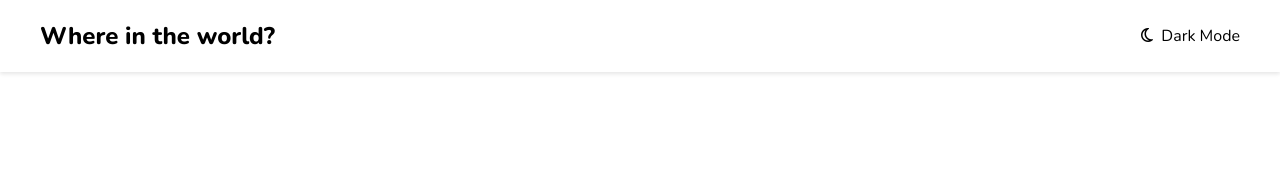
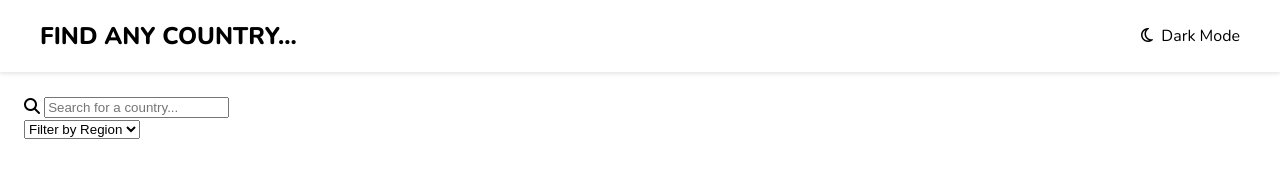
Before and after one commit to deepankar837/Country-info-using-API, a plain HTML site: page country/index.html in a window 1280 px wide. Drawn offline with nearby package versions, Linux system fonts and the light colour scheme; no server answers; a web font is replaced by a local one.

Commit message:
Update index.html

```diff
--- a/country/index.html
+++ b/country/index.html
@@ -1,31 +1,54 @@
 <!DOCTYPE html>
 <html lang="en">
-
   <head>
     <meta charset="UTF-8" />
     <meta http-equiv="X-UA-Compatible" content="IE=edge" />
     <meta name="viewport" content="width=device-width, initial-scale=1.0" />
     <title>Countries</title>
-  <link rel="stylesheet" href="https://cdnjs.cloudflare.com/ajax/libs/font-awesome/6.3.0/css/all.min.css"
+    <link
+      rel="stylesheet"
+      href="https://cdnjs.cloudflare.com/ajax/libs/font-awesome/6.3.0/css/all.min.css"
       integrity="sha512-SzlrxWUlpfuzQ+pcUCosxcglQRNAq/DZjVsC0lE40xsADsfeQoEypE+enwcOiGjk/bSuGGKHEyjSoQ1zVisanQ=="
-    crossorigin="anonymous" referrerpolicy="no-referrer" />
-  <link href="https://fonts.googleapis.com/css?family=Nunito:300,regular,500,600,700,800" rel="stylesheet" />
+      crossorigin="anonymous"
+      referrerpolicy="no-referrer"
+    />
+    <link
+      href="https://fonts.googleapis.com/css?family=Nunito:300,regular,500,600,700,800"
+      rel="stylesheet"
+    />
+
+    <link rel="preconnect" href="https://fonts.googleapis.com">
+    <link rel="preconnect" href="https://fonts.gstatic.com" crossorigin>
+    <link href="https://fonts.googleapis.com/css2?family=Love+Ya+Like+A+Sister&display=swap" rel="stylesheet">
+
+
+
     <link rel="stylesheet" href="style.css" />
     <script src="script.js" defer></script>
   </head>
-
   <body>
     <header class="header-container">
       <div class="header-content">
-      <h2 class="title"><a href="/">Where in the world?</a></h2>
+        <h2 class="title"><a href="/">FIND ANY COUNTRY...</a></h2>
         <p class="theme-changer"><i class="fa-regular fa-moon"></i>&nbsp;&nbsp;Dark Mode</p>
       </div>
     </header>
     <main>
-
-
+      <div class="search-filter-container">
+        <div class="search-container">
+          <i class="fa-solid fa-magnifying-glass"></i>
+          <input type="text" placeholder="Search for a country...">
+        </div>
+        <select class="filter-by-region">
+          <option hidden>Filter by Region</option>
+          <option value="Africa">Africa</option>
+          <option value="America">America</option>
+          <option value="Asia">Asia</option>
+          <option value="Europe">Europe</option>
+          <option value="Oceania">Oceania</option>
+        </select>
+      </div>
       <div class="countries-container"></div>
     </main>
   </body>
-
 </html>
```
Lines whose indentation alone changed are shown as unchanged.
